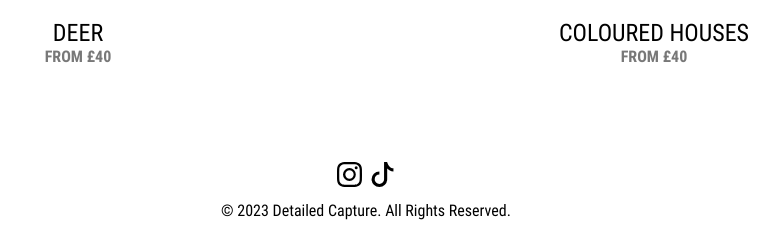
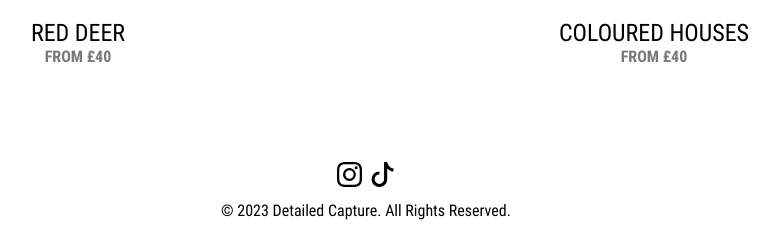
Before and after one commit to AEfrain23/DetailedCapture, a Node server app: page /prints in a window 1280 px wide. Shown: the part 2106-2358 px from the top of the page, without its empty margins (274-1053 px from the left). Run offline with Node 20, Linux system fonts and the light colour scheme.

Commit message:
Update prints page images.

```diff
--- a/views/prints.ejs
+++ b/views/prints.ejs
@@ -29,16 +29,16 @@
       </div>
     </div>
     <div class="print-card">
-      <img src="/photographs/DC_007 Frame.png">
+      <img src="/photographs/DC_008 Frame.png">
       <div class="print-info">
         <div class="print-name">BEALACH NA BÀ</div>
         <div class="print-price">FROM £40</div>
       </div>
     </div>
     <div class="print-card">
-      <img src="/photographs/DC_008 Frame.png">
+      <img src="/photographs/DC_009 Frame.png">
       <div class="print-info">
-        <div class="print-name">DEER</div>
+        <div class="print-name">RED DEER</div>
         <div class="print-price">FROM £40</div>
       </div>
     </div>
```
